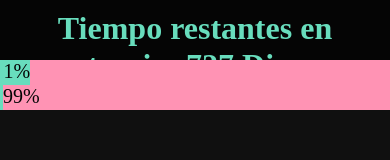
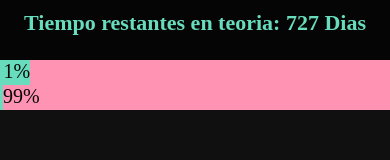
Before and after one commit to Linderman343/tiempo.github.io, a plain HTML site: page index.html in a window 390 px wide. Drawn offline with Linux system fonts and the light colour scheme.

Commit message:
Update estilo.css

```diff
--- a/estilo.css
+++ b/estilo.css
@@ -58,3 +58,8 @@ color {
     color:#050505;
     color:#bb0339;
 }
+@media screen and (max-width: 700px){
+header{
+    font-size: 11px;
+}
+}
```
